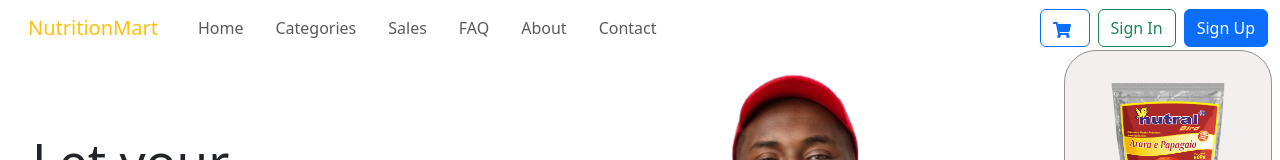
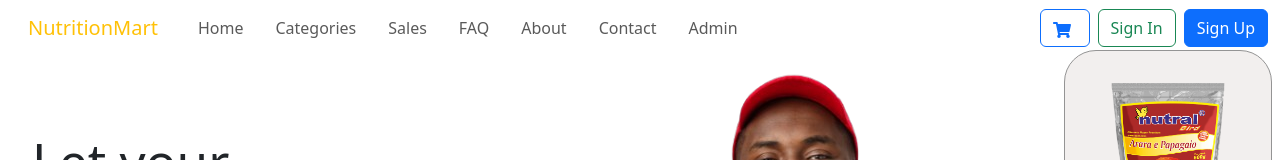
Before and after one commit to harshavardhan1905/pixel_horse_assessment_harshavardhan, a React (Vite) app in the folder client/: page / in a window 1280 px wide. Shown: the top 160 px of the page. Built offline with nearby package versions, Linux system fonts and the light colour scheme; no server answers.

Commit message:
admin nav

```diff
--- a/client/src/comps/Home.jsx
+++ b/client/src/comps/Home.jsx
@@ -10,9 +10,11 @@ import Flour from '../assets/flour.png'
 import Products from './Products';
 import { FaShoppingCart } from "react-icons/fa";
 import { FaSearch } from "react-icons/fa";
+import { useNavigate } from "react-router-dom";
 
 
 export default function Home() {
+      const navigate = useNavigate();
     const [data, setData] = new useState([]);
     useEffect(() => {
         // fetch('https://pixel-horse-assessment-harshavardhan.onrender.com/api/products')
@@ -54,6 +56,7 @@ export default function Home() {
                                 <li className="nav-item"><a className="nav-link" href="#">FAQ</a></li>
                                 <li className="nav-item"><a className="nav-link" href="#">About</a></li>
                                 <li className="nav-item"><a className="nav-link" href="#">Contact</a></li>
+                                <li className="nav-item"><a className="nav-link" href="#" onClick={() => navigate("/admin")}>Admin</a></li>
                             </ul>
 
                             {/* Right Side Buttons */}
```
